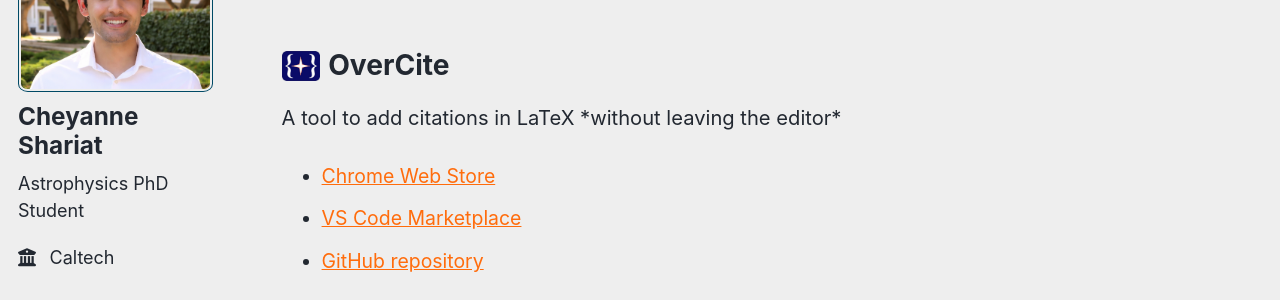
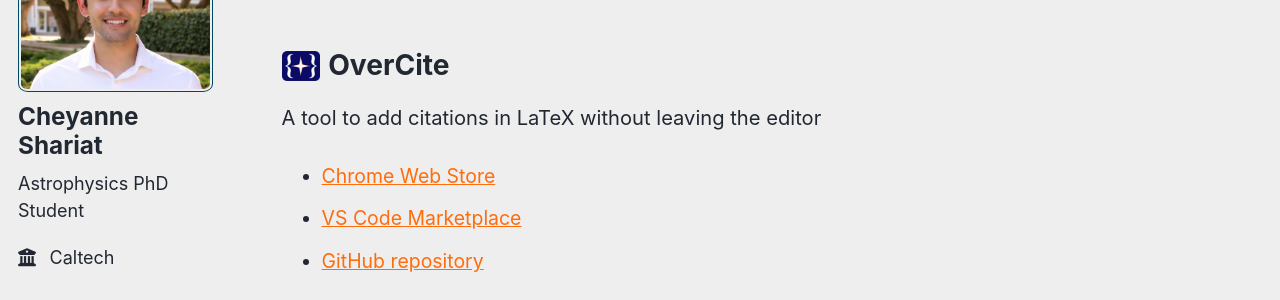
Before and after one commit to cheyanneshariat/cheyanneshariat.github.io, a Jekyll site: the page built from _pages/code.md, in a window 1280 px wide and 900 px high. Shown: the part 175-475 px from the top of the window. Built offline with Jekyll 4.4.1, drawn with Linux system fonts in a browser that asks for light colours; a script that is not in the unit is left out.

Commit message:
Update code.md

```diff
--- a/_pages/code.md
+++ b/_pages/code.md
@@ -18,7 +18,7 @@
 </h2>
 
 <p style="font-size: 1.12em; line-height: 1.5;">
-  A tool to add citations in LaTeX *without leaving the editor*
+  A tool to add citations in LaTeX without leaving the editor
 </p>
 
 <ul style="font-size: 1.08em; line-height: 1.7;">
```
